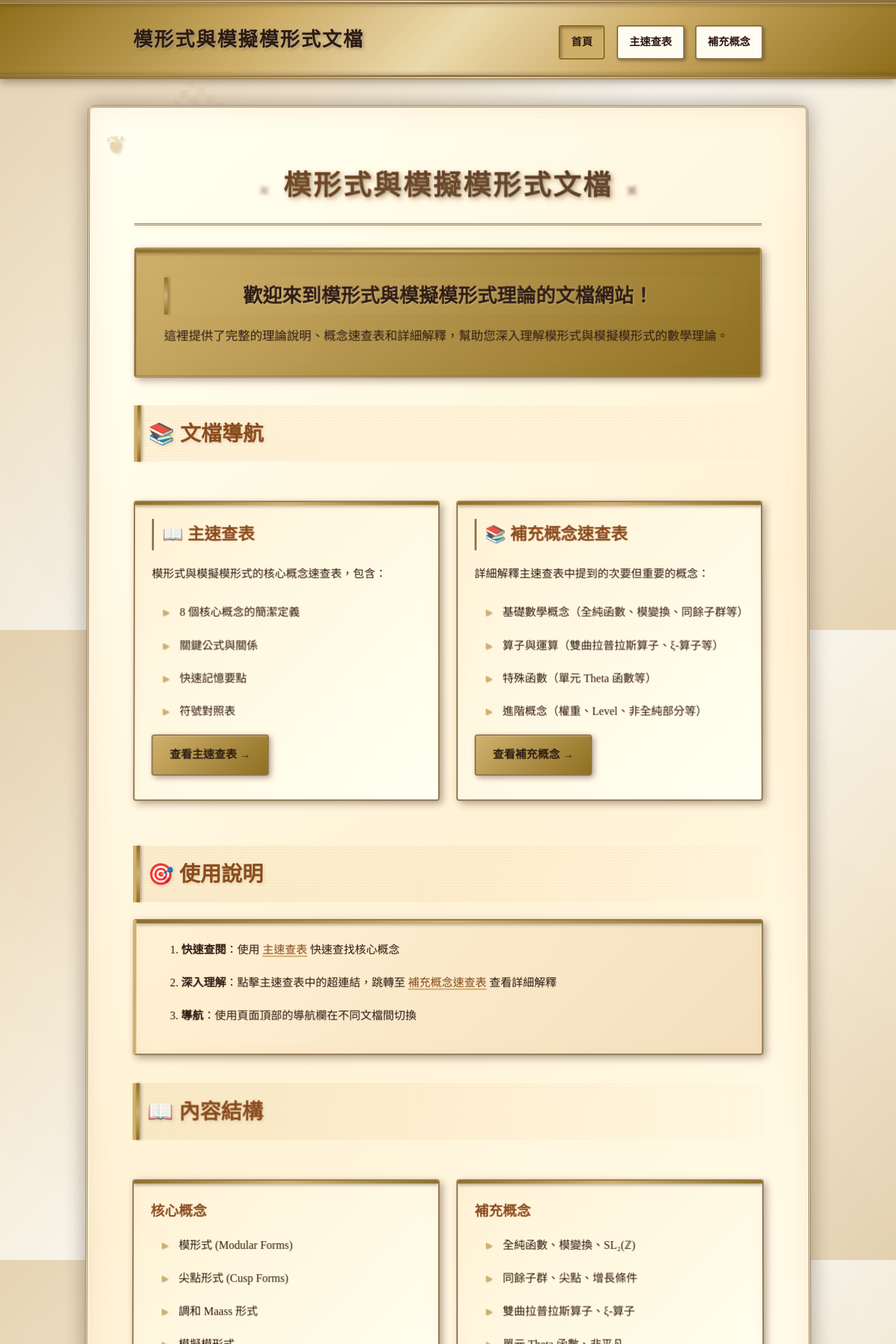
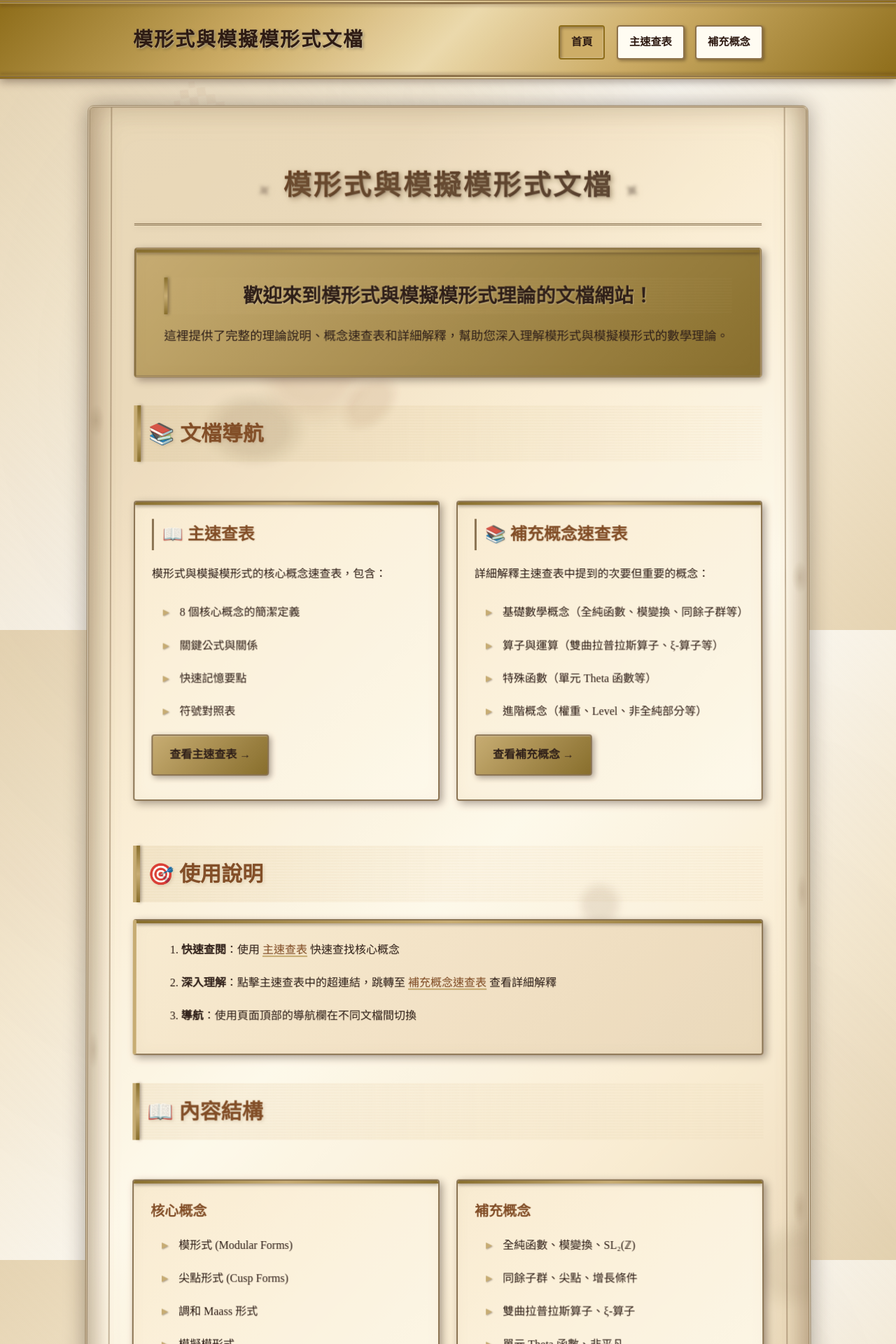
Before and after one commit to Kuo-TingKai/MMF_note, a Jekyll site: the page built from index.md, in a window 1280 px wide. Shown: the top 1920 px of the page at 70% size. Built offline with Jekyll 4.4.1, drawn with Linux system fonts in a browser that asks for light colours.

Commit message:
增強前景頁面為古老羊皮紙卷軸質感並添加更多污漬效果
- 增強內容區域的羊皮紙質感，使用更深的色調模擬老化
- 添加多層污漬效果：大面積污漬、小污漬點、邊緣老化
- 添加垂直和水平纖維紋理，增強紙張質感
- 創建卷軸左右邊緣裝飾效果，模擬真實卷軸邊緣
- 添加卷軸邊緣陰影效果
- 增強 CSS 濾鏡效果（sepia, contrast, brightness, saturate）
- 創建動態污漬生成系統，隨機生成污漬並自動管理
- 污漬具有隨機大小、形狀、位置、透明度和顏色
- 污漬會淡入淡出，保持動態效果
- 自動清理舊污漬，保持視覺平衡

```diff
--- a/_layouts/default.html
+++ b/_layouts/default.html
@@ -26,6 +26,9 @@
 
     <!-- 中世紀手抄書裝飾背景動畫 -->
     <script src="{{ '/assets/js/illuminated-background.js' | relative_url }}" defer></script>
+
+    <!-- 羊皮紙污漬效果 -->
+    <script src="{{ '/assets/js/parchment-stains.js' | relative_url }}" defer></script>
 
     <link rel="canonical" href="{{ page.url | replace:'index.html','' | absolute_url }}">
     <link rel="alternate" type="application/rss+xml" title="{{ site.title }}" href="{{ '/feed.xml' | relative_url }}">
--- a/assets/css/style.css
+++ b/assets/css/style.css
@@ -233,67 +233,137 @@ body::before {
   transform: perspective(500px) translateZ(0);
 }
 
-/* 主內容區 - 真實羊皮紙效果 */
+/* 主內容區 - 古老羊皮紙卷軸效果 */
 .site-content {
   background:
-    /* 基礎羊皮紙 */
-    linear-gradient(135deg, var(--parchment-light) 0%, var(--parchment) 50%, var(--parchment-light) 100%),
-    /* 紙張纖維紋理 */
+    /* 基礎羊皮紙顏色 - 更深的色調模擬老化 */
+    linear-gradient(135deg,
+      var(--parchment-aged) 0%,
+      var(--parchment-dark) 15%,
+      var(--parchment) 30%,
+      var(--parchment-light) 50%,
+      var(--parchment) 70%,
+      var(--parchment-dark) 85%,
+      var(--parchment-aged) 100%
+    ),
+    /* 紙張纖維紋理 - 更明顯 */
     repeating-linear-gradient(
       0deg,
       transparent,
       transparent 1px,
-      rgba(139, 111, 71, 0.02) 1px,
-      rgba(139, 111, 71, 0.02) 2px
+      rgba(139, 111, 71, 0.04) 1px,
+      rgba(139, 111, 71, 0.04) 2px
     ),
-    /* 不規則老化效果 */
-    radial-gradient(ellipse at 10% 20%, rgba(139, 111, 71, 0.06) 0%, transparent 50%),
-    radial-gradient(ellipse at 90% 80%, rgba(139, 111, 71, 0.05) 0%, transparent 50%),
-    radial-gradient(ellipse at 50% 50%, rgba(201, 169, 97, 0.04) 0%, transparent 60%);
-  background-size: 100% 100%, 100% 4px, 100% 100%, 100% 100%, 100% 100%;
+    /* 垂直纖維紋理 */
+    repeating-linear-gradient(
+      90deg,
+      transparent,
+      transparent 2px,
+      rgba(139, 111, 71, 0.02) 2px,
+      rgba(139, 111, 71, 0.02) 4px
+    ),
+    /* 大面積污漬和老化斑點 */
+    radial-gradient(ellipse 400px 200px at 15% 25%, rgba(139, 111, 71, 0.12) 0%, transparent 60%),
+    radial-gradient(ellipse 300px 150px at 85% 75%, rgba(139, 111, 71, 0.1) 0%, transparent 55%),
+    radial-gradient(ellipse 250px 300px at 50% 10%, rgba(201, 169, 97, 0.08) 0%, transparent 50%),
+    radial-gradient(ellipse 200px 180px at 20% 80%, rgba(139, 111, 71, 0.09) 0%, transparent 50%),
+    radial-gradient(ellipse 350px 250px at 80% 30%, rgba(139, 111, 71, 0.11) 0%, transparent 55%),
+    /* 小污漬點 */
+    radial-gradient(circle 15px at 25% 40%, rgba(139, 111, 71, 0.15) 0%, transparent 70%),
+    radial-gradient(circle 12px at 70% 60%, rgba(139, 111, 71, 0.12) 0%, transparent 70%),
+    radial-gradient(circle 18px at 45% 85%, rgba(139, 111, 71, 0.14) 0%, transparent 70%),
+    radial-gradient(circle 10px at 90% 20%, rgba(139, 111, 71, 0.13) 0%, transparent 70%),
+    radial-gradient(circle 14px at 10% 70%, rgba(139, 111, 71, 0.11) 0%, transparent 70%),
+    /* 邊緣老化效果 */
+    linear-gradient(to right, rgba(139, 111, 71, 0.15) 0%, transparent 5%, transparent 95%, rgba(139, 111, 71, 0.15) 100%),
+    linear-gradient(to bottom, rgba(139, 111, 71, 0.12) 0%, transparent 3%, transparent 97%, rgba(139, 111, 71, 0.12) 100%);
+  background-size:
+    100% 100%,
+    100% 4px,
+    8px 100%,
+    100% 100%, 100% 100%, 100% 100%, 100% 100%, 100% 100%,
+    100% 100%, 100% 100%, 100% 100%, 100% 100%, 100% 100%,
+    100% 100%, 100% 100%;
   padding: 3rem 4rem;
   border: 3px double var(--border-brown);
   border-radius: 8px;
   box-shadow:
     0 0 30px var(--shadow-ink),
-    inset 0 0 40px rgba(139, 111, 71, 0.1),
-    inset 0 0 60px rgba(201, 169, 97, 0.05);
+    inset 0 0 40px rgba(139, 111, 71, 0.15),
+    inset 0 0 60px rgba(201, 169, 97, 0.08),
+    /* 卷軸邊緣陰影 */
+    inset -20px 0 30px rgba(139, 111, 71, 0.1),
+    inset 20px 0 30px rgba(139, 111, 71, 0.1);
   margin-bottom: 2rem;
   position: relative;
   z-index: 3;
   /* 3D 紙張效果 */
   transform: perspective(2000px) rotateX(0.5deg);
   transition: transform 0.3s ease;
-  /* 紙張質感濾鏡 */
-  filter: sepia(8%) contrast(99%) brightness(101%);
+  /* 紙張質感濾鏡 - 更強的老化效果 */
+  filter: sepia(12%) contrast(97%) brightness(98%) saturate(90%);
   /* 混合模式增強質感 */
   mix-blend-mode: normal;
+  /* 卷軸質感 */
+  overflow: hidden;
+  /* 添加額外的質感層 */
+  position: relative;
 }
 
-.site-content::before {
-  content: '❦';
-  position: absolute;
-  top: 1.5rem;
-  left: 1.5rem;
-  color: var(--gold);
-  font-size: 2rem;
-  opacity: 0.4;
-  text-shadow: 2px 2px 4px var(--shadow-ink);
-  animation: fadeInOut 4s ease-in-out infinite;
-  transform: rotate(-15deg);
+/* 為內容區域添加額外的污漬層 */
+.site-content > * {
+  position: relative;
+  z-index: 2;
 }
 
+/* 卷軸左側裝飾 */
+.site-content::before {
+  content: '';
+  position: absolute;
+  top: 0;
+  left: 0;
+  width: 30px;
+  height: 100%;
+  background:
+    /* 卷軸邊緣質感 */
+    linear-gradient(to right,
+      rgba(139, 111, 71, 0.3) 0%,
+      rgba(139, 111, 71, 0.2) 30%,
+      rgba(139, 111, 71, 0.1) 60%,
+      transparent 100%
+    ),
+    /* 邊緣污漬 */
+    radial-gradient(ellipse 20px 40px at 10px 20%, rgba(139, 111, 71, 0.25) 0%, transparent 60%),
+    radial-gradient(ellipse 15px 50px at 8px 60%, rgba(139, 111, 71, 0.2) 0%, transparent 55%),
+    radial-gradient(ellipse 18px 45px at 12px 80%, rgba(139, 111, 71, 0.22) 0%, transparent 58%);
+  pointer-events: none;
+  z-index: 1;
+  border-right: 2px solid rgba(139, 111, 71, 0.3);
+}
+
+/* 卷軸右側裝飾 */
 .site-content::after {
-  content: '❦';
+  content: '';
   position: absolute;
-  bottom: 1.5rem;
-  right: 1.5rem;
-  color: var(--gold);
-  font-size: 2rem;
-  opacity: 0.4;
-  text-shadow: 2px 2px 4px var(--shadow-ink);
-  animation: fadeInOut 4s ease-in-out infinite 2s;
-  transform: rotate(165deg);
+  top: 0;
+  right: 0;
+  width: 30px;
+  height: 100%;
+  background:
+    /* 卷軸邊緣質感 */
+    linear-gradient(to left,
+      rgba(139, 111, 71, 0.3) 0%,
+      rgba(139, 111, 71, 0.2) 30%,
+      rgba(139, 111, 71, 0.1) 60%,
+      transparent 100%
+    ),
+    /* 邊緣污漬 */
+    radial-gradient(ellipse 20px 40px at 20px 30%, rgba(139, 111, 71, 0.25) 0%, transparent 60%),
+    radial-gradient(ellipse 15px 50px at 22px 50%, rgba(139, 111, 71, 0.2) 0%, transparent 55%),
+    radial-gradient(ellipse 18px 45px at 18px 70%, rgba(139, 111, 71, 0.22) 0%, transparent 58%);
+  pointer-events: none;
+  z-index: 1;
+  border-left: 2px solid rgba(139, 111, 71, 0.3);
 }
 
 @keyframes fadeInOut {
--- /dev/null
+++ b/assets/js/parchment-stains.js
@@ -0,0 +1,138 @@
+// 動態生成羊皮紙污漬效果
+
+(function() {
+  'use strict';
+
+  // 創建污漬容器
+  function createStainContainer() {
+    const container = document.createElement('div');
+    container.id = 'parchment-stains';
+    container.style.cssText = `
+      position: absolute;
+      top: 0;
+      left: 0;
+      width: 100%;
+      height: 100%;
+      pointer-events: none;
+      z-index: 0;
+      overflow: hidden;
+    `;
+    return container;
+  }
+
+  // 生成隨機污漬
+  function createStain(container) {
+    const stain = document.createElement('div');
+
+    // 隨機位置
+    const x = Math.random() * 100;
+    const y = Math.random() * 100;
+
+    // 隨機大小和形狀
+    const size = 50 + Math.random() * 150; // 50-200px
+    const aspectRatio = 0.5 + Math.random() * 1; // 0.5-1.5
+    const width = size;
+    const height = size * aspectRatio;
+
+    // 隨機透明度
+    const opacity = 0.05 + Math.random() * 0.1; // 0.05-0.15
+
+    // 隨機顏色（棕色系）
+    const colors = [
+      'rgba(139, 111, 71, ',
+      'rgba(139, 105, 20, ',
+      'rgba(101, 67, 33, ',
+      'rgba(160, 82, 45, '
+    ];
+    const color = colors[Math.floor(Math.random() * colors.length)] + opacity + ')';
+
+    // 隨機形狀（橢圓或不規則）
+    const shape = Math.random();
+    let borderRadius = '50%';
+    if (shape > 0.5) {
+      // 不規則形狀
+      borderRadius = `${30 + Math.random() * 40}% ${50 + Math.random() * 30}% ${40 + Math.random() * 30}% ${50 + Math.random() * 20}%`;
+    } else if (shape > 0.3) {
+      // 橢圓形
+      borderRadius = `${40 + Math.random() * 30}% ${60 + Math.random() * 20}%`;
+    }
+
+    // 隨機旋轉
+    const rotation = Math.random() * 360;
+
+    stain.style.cssText = `
+      position: absolute;
+      left: ${x}%;
+      top: ${y}%;
+      width: ${width}px;
+      height: ${height}px;
+      background: radial-gradient(ellipse, ${color} 0%, ${color} 40%, transparent 70%);
+      border-radius: ${borderRadius};
+      transform: translate(-50%, -50%) rotate(${rotation}deg);
+      filter: blur(${2 + Math.random() * 3}px);
+      opacity: 0;
+      transition: opacity 3s ease-in;
+    `;
+
+    container.appendChild(stain);
+
+    // 淡入動畫
+    requestAnimationFrame(() => {
+      stain.style.opacity = '1';
+    });
+
+    return stain;
+  }
+
+  // 初始化污漬
+  function initStains() {
+    const siteContent = document.querySelector('.site-content');
+    if (!siteContent) {
+      // 如果內容區域還沒加載，等待一下
+      setTimeout(initStains, 100);
+      return;
+    }
+
+    const container = createStainContainer();
+    siteContent.appendChild(container);
+
+    // 生成初始污漬（8-12 個）
+    const stainCount = 8 + Math.floor(Math.random() * 5);
+    for (let i = 0; i < stainCount; i++) {
+      setTimeout(() => {
+        createStain(container);
+      }, i * 200);
+    }
+
+    // 定期添加新污漬（每 10-15 秒）
+    setInterval(() => {
+      if (container.children.length < 15) {
+        createStain(container);
+      }
+    }, 10000 + Math.random() * 5000);
+
+    // 定期移除舊污漬（保持數量平衡）
+    setInterval(() => {
+      if (container.children.length > 12) {
+        const oldestStain = container.firstChild;
+        if (oldestStain) {
+          oldestStain.style.transition = 'opacity 2s ease-out';
+          oldestStain.style.opacity = '0';
+          setTimeout(() => {
+            if (oldestStain.parentNode) {
+              oldestStain.parentNode.removeChild(oldestStain);
+            }
+          }, 2000);
+        }
+      }
+    }, 8000);
+  }
+
+  // 頁面加載完成後初始化
+  if (document.readyState === 'loading') {
+    document.addEventListener('DOMContentLoaded', initStains);
+  } else {
+    initStains();
+  }
+
+})();
```
